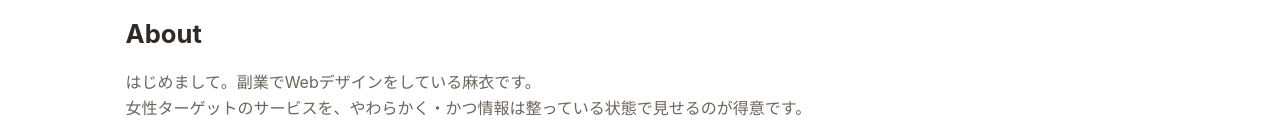
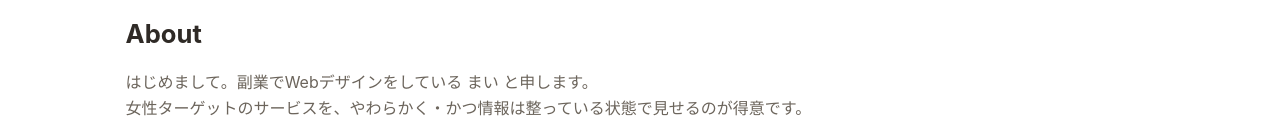
Before and after one commit to OISHI-MAI/Portfolio_2025, a plain HTML site: page portfolio/index.html in a window 1280 px wide. Shown: the part 664-800 px from the top of the page. Drawn offline with Linux system fonts and the light colour scheme.

Commit message:
Add files via upload

```diff
--- a/portfolio/index.html
+++ b/portfolio/index.html
@@ -49,7 +49,7 @@
     <!-- About -->
     <section class="section" id="about">
       <h2 class="section-title">About</h2>
-      <p class="section-lead">はじめまして。副業でWebデザインをしている麻衣です。<br>女性ターゲットのサービスを、やわらかく・かつ情報は整っている状態で見せるのが得意です。</p>
+      <p class="section-lead">はじめまして。副業でWebデザインをしている まい と申します。<br>女性ターゲットのサービスを、やわらかく・かつ情報は整っている状態で見せるのが得意です。</p>
       <div class="about-wrap">
         <div style="text-align:center">
           <!-- プロフィール画像 -->
```
